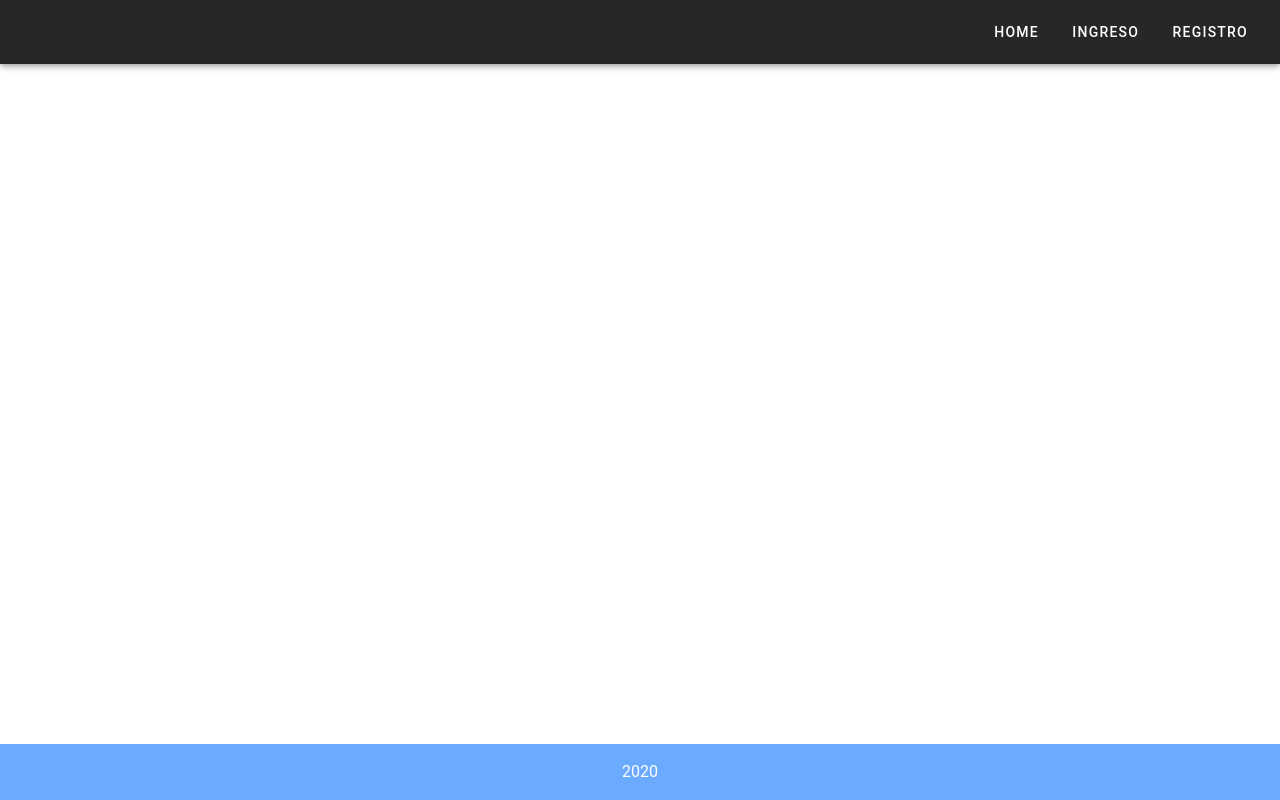
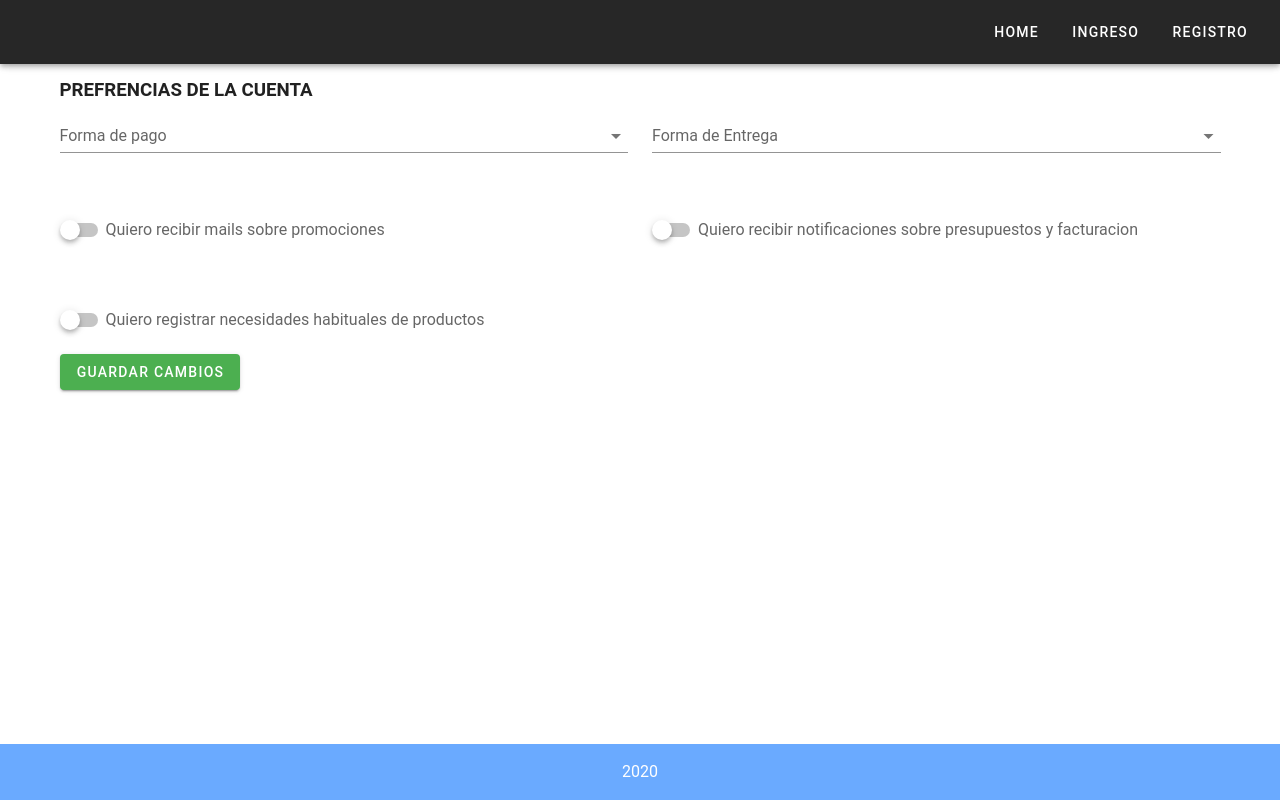
Before and after one commit to joniavila/Sistecorp, a Vue app: page /preferencias in a window 1280 px wide. Built offline with nearby package versions, Linux system fonts and the light colour scheme; sample sign-in values are in the browser's storage.

Commit message:
carga de productos de preferencias

```diff
--- a/src/App.vue
+++ b/src/App.vue
@@ -62,28 +62,6 @@
                 text
                 rounded>
                 {{ user.label }}
-                </v-btn>
-                </v-list-item-title>
-              </v-list-item>
-            </v-list>
-      </v-menu>
-      <v-menu v-if="usuario" open-on-hover app dark offset-y>
-        <template v-slot:activator="{ on}">
-          <v-btn v-on="on" text rounded>
-            Cliente
-          </v-btn>
-        </template>
-            <v-list>
-              <v-list-item
-                v-for="(user2,i) in linksUsuario2"
-                :key="i"
-              >
-              <v-list-item-title >
-                <v-btn
-                :to="user2.url"
-                text
-                rounded>
-                {{ user2.label }}
                 </v-btn>
                 </v-list-item-title>
               </v-list-item>
@@ -207,10 +185,6 @@ export default {
           url:'/datosCuentaUsuario'
         },
         {
-          label:'Usuario/Contraseña',
-          url:'/UsuarioContraseña'
-        },
-        {
           label:'Preferencias',
           url: '/preferencias'
         }
@@ -228,16 +202,6 @@ export default {
           label:'Historial de pedidos',
           url: '/pedidos'
         }
-      ],
-      linksUsuario2:[
-        {
-          label:'Datos Cliente',
-          url:'/cliente'
-        },
-        {
-          label:'Preferencias',
-          url:'/preferencias'
-        },
       ],
       linksVendedor:[
         {
--- /dev/null
+++ b/src/components/TablaSeleccionProductos.vue
@@ -0,0 +1,81 @@
+<template>
+  <v-card>
+    <v-card-title>
+      PRODUCTOS
+      <v-spacer></v-spacer>
+      <v-text-field
+        append-icon="mdi-magnify"
+        label="BUSQUEDA"
+        single-line
+        hide-details
+        v-model="search"
+      ></v-text-field>
+    </v-card-title>
+    <v-data-table
+        show-select
+        v-model="selected"
+        :headers="headers"
+        :items="productos"
+        :search="search"
+        no-data-text = 'NO HA CARGADO NINGUN PRODUCTO'
+    >
+    <template v-slot:footer>
+    <v-btn
+        color="success"
+        style="width:100%"
+        @click="$emit('close-dialog')">
+            GUARDAR
+        </v-btn>
+    </template>
+    </v-data-table>
+  </v-card>
+</template>
+
+<script>
+import axios from 'axios'
+const baseURL = 'http://localhost:3000/productos'
+import {mapState} from 'vuex'
+
+export default {
+data(){
+    return{
+        search: '',
+        singleSelect:false,
+        selected:[],
+        productos: [],
+        headers: [
+                {
+                text:'NOMBRE',
+                align: 'left',
+                sortable: false,
+                value: 'NOMBRE'
+            },
+            {
+                text:'CATEGORIA',
+                value:'CATEGORIA'
+            },
+        ],
+    }
+},
+computed:{
+    ...mapState(['productosPreferencia'])
+},
+created(){
+    axios.get(baseURL).then(res => {
+        if(res.status === 200){
+            this.productos = res.data
+        }
+    })
+},
+methods:{
+   guardarProductosPreferencia(){
+       this.$store.state.productosPreferencia = this.selected
+       this.$emit('close-dialog')
+   }
+}
+}
+</script>
+
+<style>
+
+</style>
--- a/src/router.js
+++ b/src/router.js
@@ -73,6 +73,11 @@ const router = new Router({
       name: 'datosCuentaUsuario',
       component: () => import('./views/Cuenta/DatosCuenta.vue')
     },
+    {
+      path: '/preferencias',
+      name: 'preferencias',
+      component: () => import('./views/Cuenta/Preferencias.vue')
+    }
   ]
 })
   router.beforeEach((to, from, next) => {
--- a/src/store.js
+++ b/src/store.js
@@ -30,6 +30,20 @@ export default new Vuex.Store({
       'TRADEIT',
       'STARLIGHT',
     ],
+    formasPagoOpcionales: [
+      'Contado Efectivo',
+      'Contado Transferencia',
+      'Tarjeta',
+      'Tarjeta en cuotas',
+      'Cheque a 30 dias',
+      'Cheque a 60 dias',
+      'Cheque a 90 dias'
+    ],
+    formasDeEntregaOpcionales:[
+      'Envio a cargo del proveedor',
+      'Retiro por oficina comercial',
+      'Envio por correo'
+    ],
     datosPedidoNuevo:{
       fecha:'',
       fechaEntrega:'',
@@ -40,7 +54,8 @@ export default new Vuex.Store({
     },
     productosPedido:[],
     banner: true,
-    esPedido: false
+    esPedido: false,
+    productosPreferencia:[]
   },
   mutations: {
   },
--- a/src/views/Comercial/DatosPedido.vue
+++ b/src/views/Comercial/DatosPedido.vue
@@ -126,21 +126,9 @@ data: () => ({
 	v => !!v || 'E-mail es un campo obligatorio',
 	v => /.+@.+\..+/.test(v) || 'E-mail debe contener un dominio'],
 	formaDePagoSeleccionada: null,
-	formasPago: [
-	'Contado Efectivo',
-	'Contado Transferencia',
-	'Tarjeta',
-	'Tarjeta en cuotas',
-	'Cheque a 30 dias',
-	'Cheque a 60 dias',
-	'Cheque a 90 dias'
-	],
+	formasPago: this.$store.state.formasPagoOpcionales,
 	formaDeEntregaSeleccionada:null,
-	formasDeEntrega:[
-		'Envio a cargo del proveedor',
-		'Retiro por oficina comercial',
-		'Envio por correo'
-	],
+	formasDeEntrega: this.$store.state.formasDeEntregaOpcionales,
 	checkbox: false,
 	pedidoGuardado: null,
 	datosUsuarioRegistrado:''
--- a/src/views/Cuenta/DatosCuenta.vue
+++ b/src/views/Cuenta/DatosCuenta.vue
@@ -86,7 +86,7 @@
       dark
     >
       <v-card>
-        <v-card-title class="headline grey lighten-2">
+        <v-card-title>
           CAMBIOS EN DATOS DE CUENTA
         </v-card-title>
 
@@ -172,7 +172,7 @@
         width="500"
     >
       <v-card>
-        <v-card-title class="headline grey lighten-2">
+        <v-card-title>
          CAMBIO USUARIO Y CONTRASEÑA
         </v-card-title>
 
--- /dev/null
+++ b/src/views/Cuenta/Preferencias.vue
@@ -0,0 +1,118 @@
+<template>
+<div>
+  <v-form>
+    <v-container>
+            <h3>PREFRENCIAS DE LA CUENTA</h3>
+        <v-row>
+<!-- SECCION DATOS DE LA CUENTA -->
+            <v-col
+                cols="12"
+                sm="6"
+            >
+            <v-select
+                v-model="formaDePagoSeleccionada"
+                :items="formasPago"
+                label="Forma de pago"
+                required
+                offset-y
+            ></v-select>
+            </v-col>
+            <v-col
+                cols="12"
+                sm="6"
+            >
+            <v-select
+                v-model="formaDeEntregaSeleccionada"
+                :items="formasDeEntrega"
+                label="Forma de Entrega"
+                required
+                offset-y
+            ></v-select>
+            </v-col>
+            <v-col
+            cols="12"
+            sm="6"
+            >
+            <v-switch
+                color="primary"
+                v-model="promociones"
+                label="Quiero recibir mails sobre promociones"
+            ></v-switch>
+            </v-col>
+            <v-col
+            cols="12"
+            sm="6"
+            >
+            <v-switch
+                color="primary"
+                v-model="notificaciones"
+                label="Quiero recibir notificaciones sobre presupuestos y facturacion"
+            ></v-switch>
+            </v-col>
+            <v-col
+            cols="12"
+            sm="6"
+            >
+            <v-switch
+                color="primary"
+                v-model="necesidades"
+                label="Quiero registrar necesidades habituales de productos"
+            ></v-switch>
+            </v-col>
+        </v-row>
+        <v-btn color="success"
+        @click="guardarPreferencias">
+        GUARDAR CAMBIOS </v-btn>
+    </v-container>
+  </v-form>
+  <!-- TABLA PARA AGREGAR PRODUCTOS DE PREFERENCIA -->
+   <v-dialog v-model="necesidades"
+        v-on:close-dialog="closeDialog">
+       <TablaSeleccionProductos />
+       <!-- <v-btn
+        color="success"
+        @click="guardarProductosPreferencia">
+            GUARDAR
+        </v-btn> -->
+   </v-dialog>
+</div>
+</template>
+
+<script>
+// import axios from 'axios'
+import TablaSeleccionProductos from '../../components/TablaSeleccionProductos'
+
+
+export default {
+    data(){
+        return {
+            datosCliente: this.$store.state.user,
+            disabled : true,
+            preferencias: {},
+            formaDePagoSeleccionada: '',
+            formaDeEntregaSeleccionada: '',
+            formasPago: this.$store.state.formasPagoOpcionales,
+            formasDeEntrega: this.$store.state.formasDeEntregaOpcionales,
+            notificaciones: false,
+            promociones:false,
+            necesidades: false,
+
+        }
+    },
+    components:{
+        TablaSeleccionProductos
+    },
+    methods:{
+        guardarPreferencias(){
+
+        },
+        closeDialog(){
+            this.necesidades= false
+        }
+    }
+}
+</script>
+
+<style>
+
+</style>
```
Also changed, not shown: db.json.
